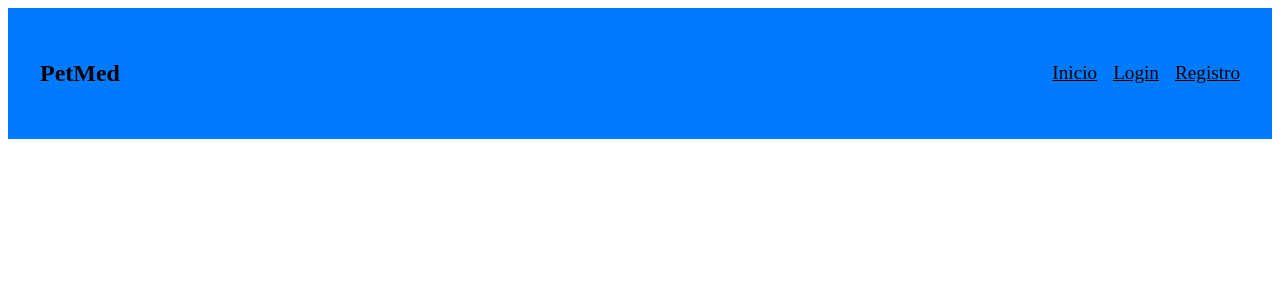
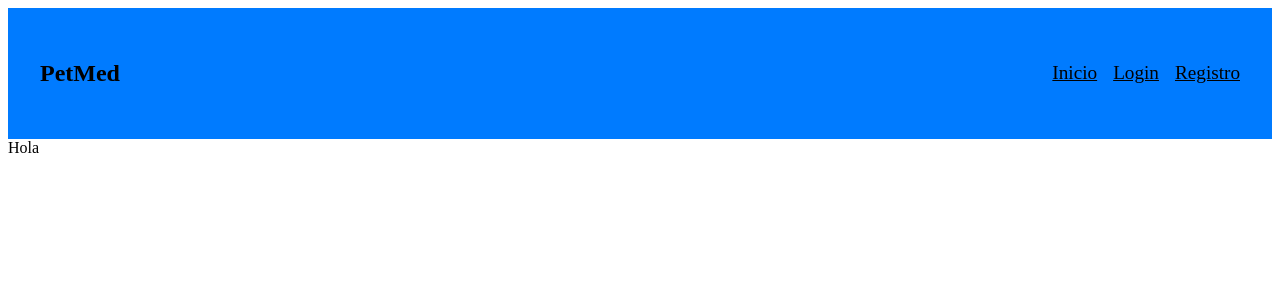
Before and after one commit to Ortizcardona27/PetMed-Front, a React (Create React App) app: page / in a window 1280 px wide. Shown: the top 300 px of the page. Built offline with nearby package versions, Linux system fonts and the light colour scheme.

Commit message:
inicio component

```diff
--- a/src/App.jsx
+++ b/src/App.jsx
@@ -3,6 +3,7 @@ import Login from "./components/Login";
 import { BrowserRouter, Route, Routes } from "react-router-dom";
 import Navbar from "./components/Navbar";
 import RegisterForm from "./components/RegisterForm";
+import Inicio from "./components/Inicio";
 
 function App() {
   return (
@@ -11,6 +12,7 @@ function App() {
         <Navbar />
 
         <Routes>
+          <Route path="/" element={<Inicio />} />
           <Route path="/login" element={<Login />} />
           <Route path="/registerform" element={<RegisterForm />} />
         </Routes>
--- /dev/null
+++ b/src/components/Inicio.jsx
@@ -0,0 +1,11 @@
+import React from 'react'
+
+const Inicio = () => {
+    return (
+        <div>
+            Hola
+        </div>
+    )
+}
+
+export default Inicio
```
